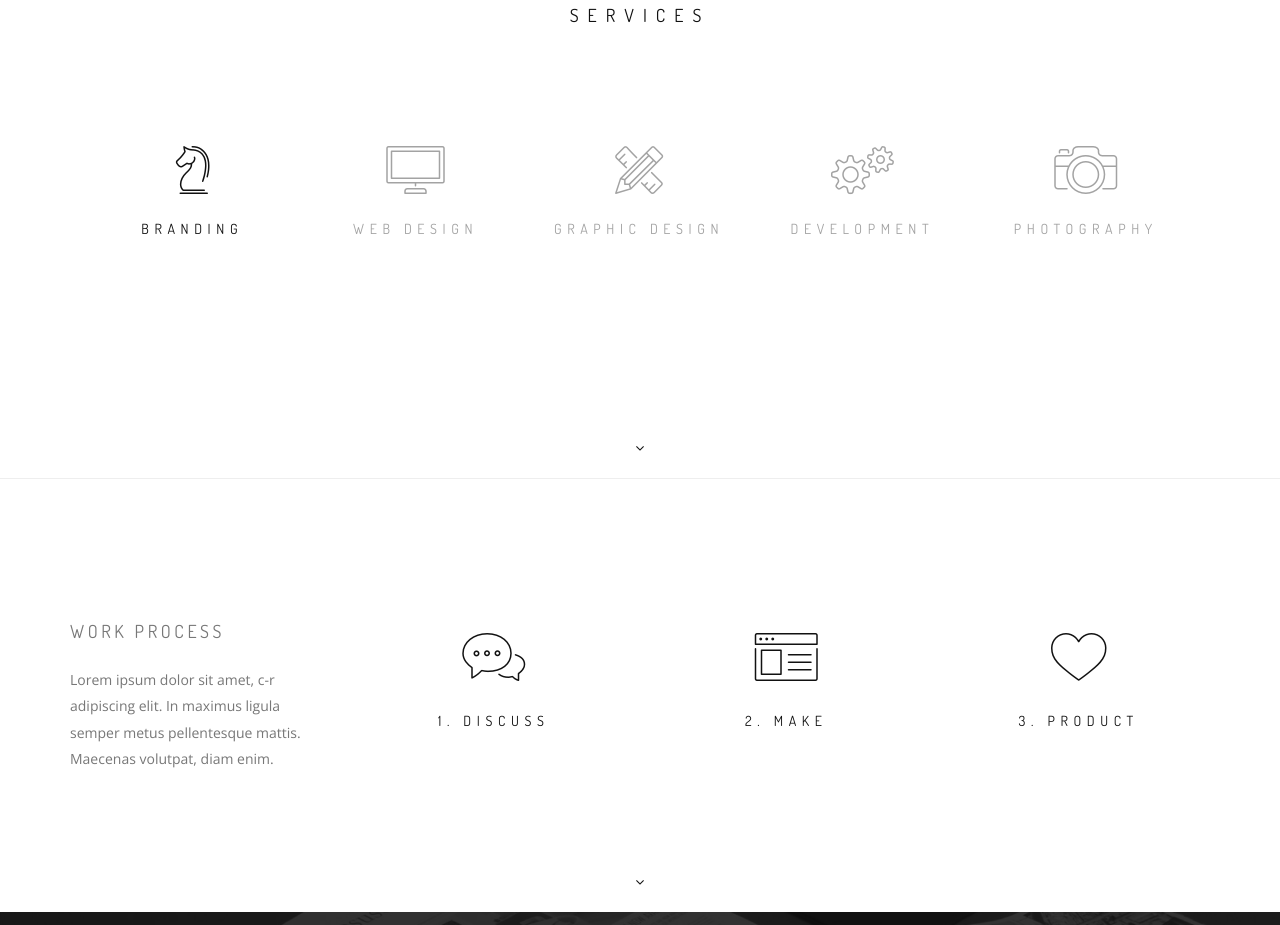
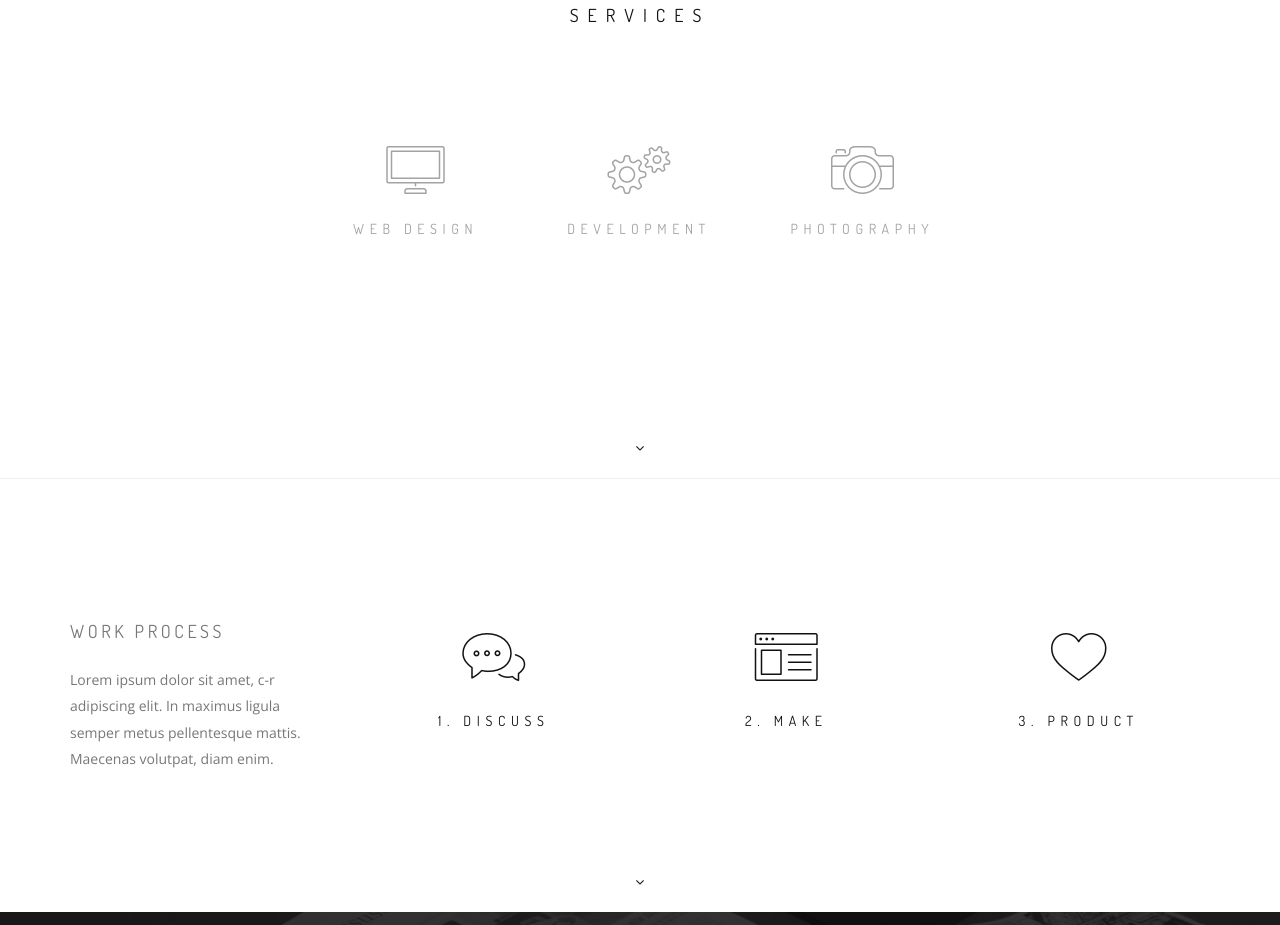
Before and after one commit to akashnikhra/theportfolio, a plain HTML site: page index.html in a window 1280 px wide. Shown: the part 1759-2684 px from the top of the page. Drawn offline with nearby package versions, Linux system fonts and the light colour scheme; some packages are replaced by stand-ins of ours.

Commit message:
scit change 2

```diff
--- a/index.html
+++ b/index.html
@@ -132,7 +132,7 @@
 
                     <!-- Nav tabs -->
                     <ul class="nav nav-tabs tpl-alt-tabs font-alt pt-30 pt-sm-0 pb-30 pb-sm-0">
-                        <li class="active">
+                        <!-- <li class="active">
                             <a href="#service-branding" data-toggle="tab">
 
                                 <div class="alt-tabs-icon">
@@ -141,7 +141,7 @@
 
                                 Branding
                             </a>
-                        </li>
+                        </li> -->
                         <li>
                             <a href="#service-web-design" data-toggle="tab">
 
@@ -152,7 +152,7 @@
                                 Web Design
                             </a>
                         </li>
-                        <li>
+                        <!-- <li>
                             <a href="#service-graphic" data-toggle="tab">
 
                                 <div class="alt-tabs-icon">
@@ -161,7 +161,7 @@
 
                                 Graphic Design
                             </a>
-                        </li>
+                        </li> -->
                         <li>
                             <a href="#service-development" data-toggle="tab">
 
```
